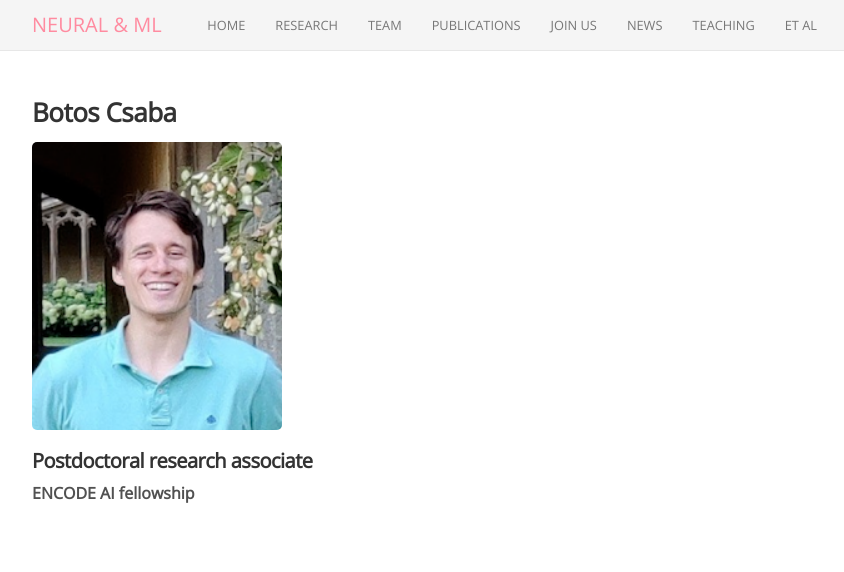
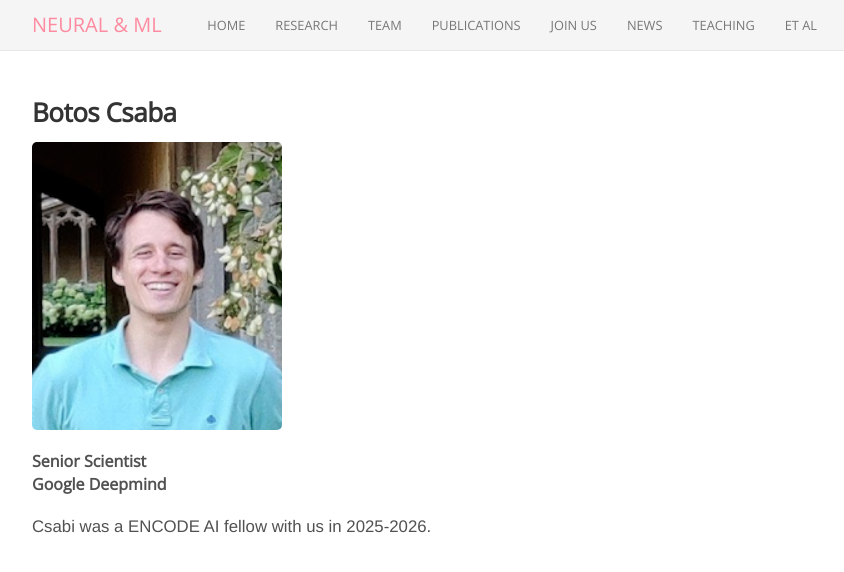
Before and after one commit to neuralml/neuralml.github.io, a Jekyll site: the page built from _people/ALUMNI_RPC_botos_csaba.md, in a window 1280 px wide. Shown: the top 572 px of the page, without its empty margins (223-1067 px from the left). Built offline with Jekyll 4.4.1, drawn with Linux system fonts in a browser that asks for light colours; nearby versions of some CDN libraries.

Commit message:
updated people

```diff
--- a/_people/RPC_botos_csaba.md
+++ b/_people/ALUMNI_RPC_botos_csaba.md
@@ -1,10 +1,10 @@
 ---
 name: Botos Csaba
 title: Botos Csaba
-position: postdoc
+position: alumni_ra
 avatar: Csabi.png
 joined: 2025
-affiliation: ENCODE AI fellowship<br><span style="color:#FFFFFF">.</span>
+affiliation: Senior Scientist<br>Google Deepmind
 ---
 
 <img width="250" src="{{site.baseurl}}/images/people/{{page.avatar}}" data-action="zoom">
@@ -17,5 +17,7 @@ affiliation: ENCODE AI fellowship<br><span style="color:#FFFFFF">.</span>
 
 <b>{{page.affiliation}}</b>
 
+<header class="masthead text-justify" style="font-size:120%">
+Csabi was a ENCODE AI fellow with us in 2025-2026.
 
 <br><br>
```
Also changed, not shown: _people/ALUMNI_RPC_ian_cone.md (added, +24 -0 lines), _people/RPC_ian_cone.md (+2 -2 lines), 1 other file.
